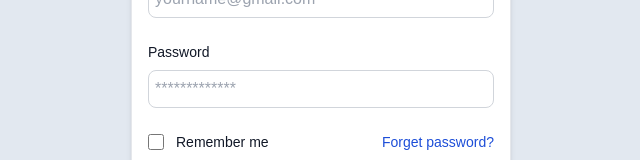
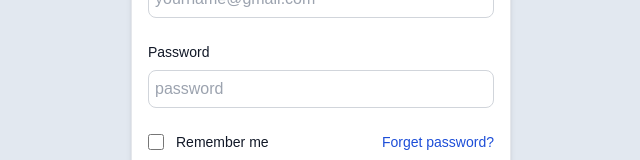
Before and after one commit to ShehaanN/MflixX-next-project, a Next.js app: page /login in a window 1280 px wide. Shown: the part 320-480 px from the top of the page, without its empty margins (319-959 px from the left). Built offline with nearby package versions, Linux system fonts and the light colour scheme.

Commit message:
login form change

```diff
--- a/app/login/login-form.jsx
+++ b/app/login/login-form.jsx
@@ -53,7 +53,7 @@ export default function LoginForm({ title }) {
               value={password}
               onChange={(e) => setPassword(e.target.value)}
               className=" bg-[gray-40] border border-gray-300  rounded-lg text-gray-900 focus:ring-blue-500 focus:border-blue-500 block w-full p-1.5"
-              placeholder="*************"
+              placeholder="password"
             />
           </div>
 
```
